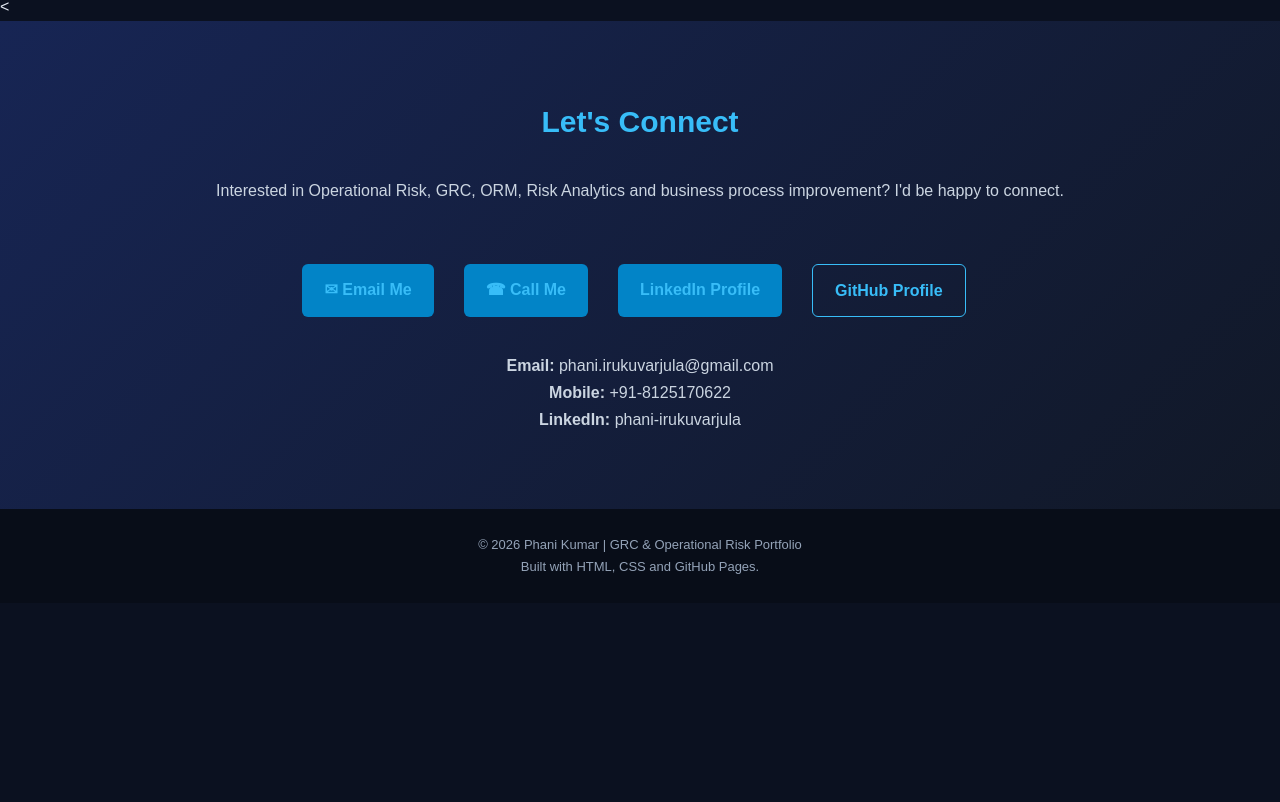
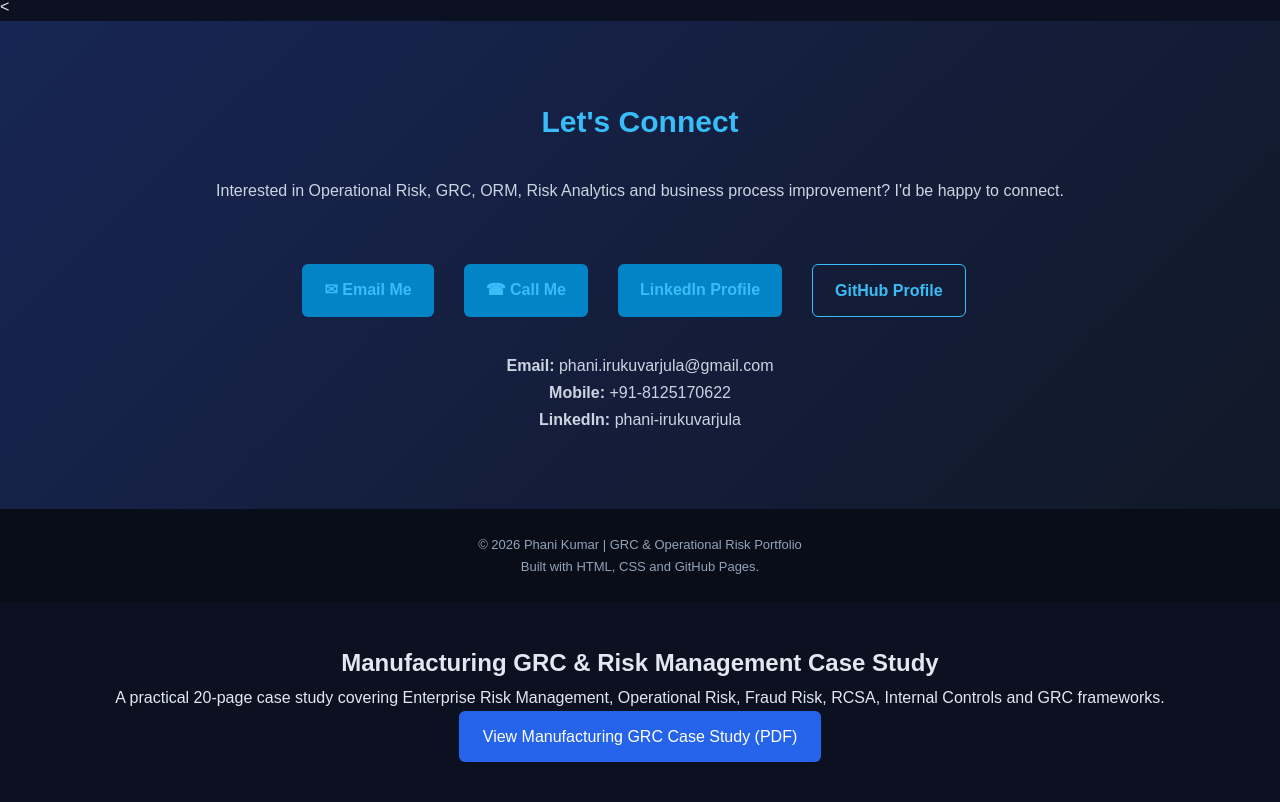
Before and after one commit to phaniirukuvarjula-lgtm/phaniirukuvarjula-lgtm.github.io, a plain HTML site: page index.html in a window 1280 px wide. Shown: the part 6270-7072 px from the top of the page. Before the commit the page ends 6873 px from the top, so only its background shows below. Drawn offline with Linux system fonts and the light colour scheme.

Commit message:
Add Manufacturing GRC Case Study button to portfolio

```diff
--- a/index.html
+++ b/index.html
@@ -846,5 +846,17 @@ function openRiskRegister() {
 function closeRiskRegister() {
     document.getElementById('riskRegisterModal').style.display = 'none';
 }</script>
+    <section style="padding:40px 20px; text-align:center;">
+  <h2>Manufacturing GRC & Risk Management Case Study</h2>
+  <p>A practical 20-page case study covering Enterprise Risk Management,
+  Operational Risk, Fraud Risk, RCSA, Internal Controls and GRC frameworks.</p>
+  <a href="docs/Manufacturing_GRC_Case_Study_20_Pages.pdf"
+     target="_blank"
+     rel="noopener noreferrer"
+     style="display:inline-block; padding:12px 24px; background:#2563eb;
+     color:white; text-decoration:none; border-radius:6px;">
+    View Manufacturing GRC Case Study (PDF)
+  </a>
+</section>
 </body>
 </html>
```
